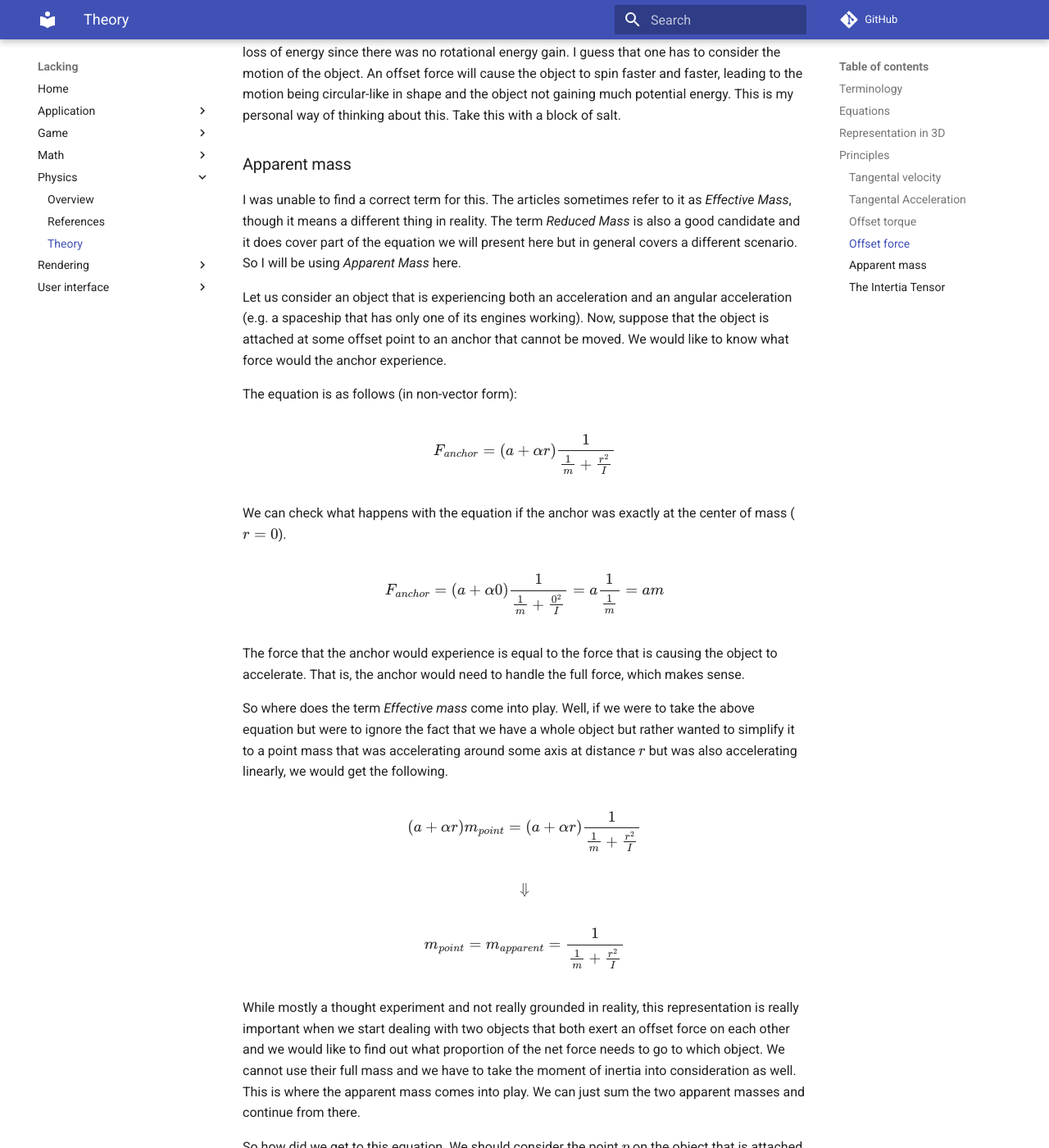
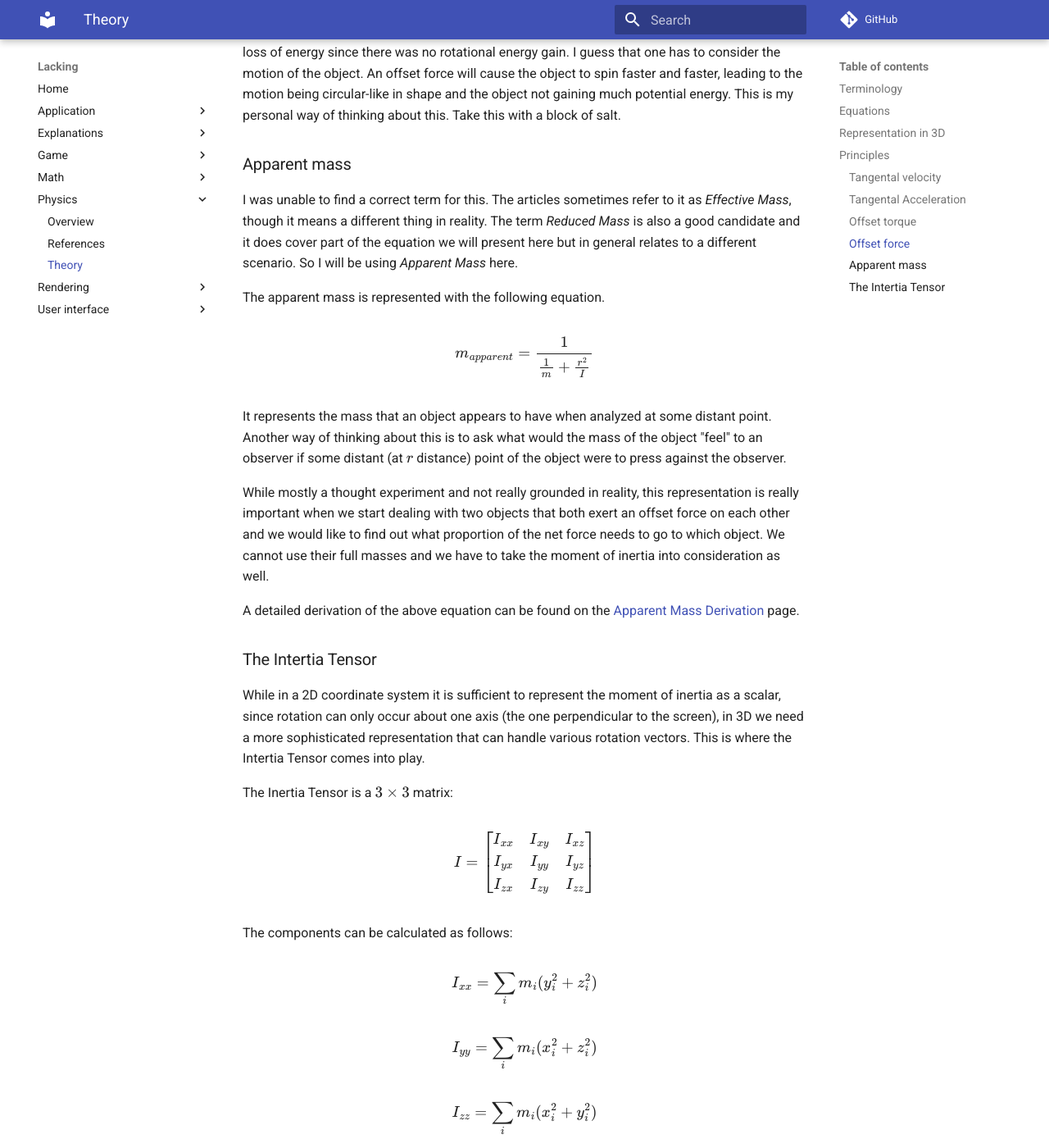
Before and after one commit to mokiat/lacking, an MkDocs documentation site: the page built from docs/physics/theory.md, in a window 1280 px wide and 1400 px high, scrolled down 4110 px. Shown: the whole window at 82% size. Built offline with MkDocs 1.6.1 and Material for MkDocs 9.7.7, drawn with Linux system fonts in a browser that asks for light colours; comment, search, counter and statistics services are not loaded; some of the changed text lies outside the part shown.

Commit message:
Extract apparent mass derivation

```diff
--- a/docs/physics/theory.md
+++ b/docs/physics/theory.md
@@ -156,152 +156,19 @@ We use the cross product to get the tangential component of the force, have it m
 
 ### Apparent mass
 
-I was unable to find a correct term for this. The articles sometimes refer to it as _Effective Mass_, though it means a different thing in reality. The term _Reduced Mass_ is also a good candidate and it does cover part of the equation we will present here but in general covers a different scenario. So I will be using _Apparent Mass_ here.
+I was unable to find a correct term for this. The articles sometimes refer to it as _Effective Mass_, though it means a different thing in reality. The term _Reduced Mass_ is also a good candidate and it does cover part of the equation we will present here but in general relates to a different scenario. So I will be using _Apparent Mass_ here.
 
-Let us consider an object that is experiencing both an acceleration and an angular acceleration (e.g. a spaceship that has only one of its engines working). Now, suppose that the object is attached at some offset point to an anchor that cannot be moved. We would like to know what force would the anchor experience.
-
-The equation is as follows (in non-vector form):
+The apparent mass is represented with the following equation.
 
 $$
-F_{anchor} = (a + \alpha r)\frac{1}{\frac{1}{m} + \frac{r^2}{I}}
+m_{apparent} = \frac{1}{\frac{1}{m} + \frac{r^2}{I}}
 $$
 
-We can check what happens with the equation if the anchor was exactly at the center of mass ($r = 0$).
+It represents the mass that an object appears to have when analyzed at some distant point. Another way of thinking about this is to ask what would the mass of the object "feel" to an observer if some distant (at $r$ distance) point of the object were to press against the observer.
 
-$$
-F_{anchor} = (a + \alpha 0)\frac{1}{\frac{1}{m} + \frac{0^2}{I}}
-= a\frac{1}{\frac{1}{m}} = am
-$$
+While mostly a thought experiment and not really grounded in reality, this representation is really important when we start dealing with two objects that both exert an offset force on each other and we would like to find out what proportion of the net force needs to go to which object. We cannot use their full masses and we have to take the moment of inertia into consideration as well.
 
-The force that the anchor would experience is equal to the force that is causing the object to accelerate. That is, the anchor would need to handle the full force, which makes sense.
-
-So where does the term _Effective mass_ come into play. Well, if we were to take the above equation but were to ignore the fact that we have a whole object but rather wanted to simplify it to a point mass that was accelerating around some axis at distance $r$ but was also accelerating linearly, we would get the following.
-
-$$
-(a + \alpha r) m_{point} = (a + \alpha r)\frac{1}{\frac{1}{m} + \frac{r^2}{I}}
-$$
-
-$$
-\Downarrow
-$$
-
-$$
-m_{point} = m_{apparent} = \frac{1}{\frac{1}{m} + \frac{r^2}{I}}
-$$
-
-While mostly a thought experiment and not really grounded in reality, this representation is really important when we start dealing with two objects that both exert an offset force on each other and we would like to find out what proportion of the net force needs to go to which object. We cannot use their full mass and we have to take the moment of inertia into consideration as well. This is where the apparent mass comes into play. We can just sum the two apparent masses and continue from there.
-
-So how did we get to this equation. We should consider the point $p$ on the object that is attached to the anchor. Since the anchor does not budge, we expect that point $p$ has to be stationary as well. Let's look at what accelerations point $p$ experiences.
-
-The first acceleration it experiences is the one from the object's acceleration and angular acceleration.
-
-$$
-a_{object} = a + \alpha r
-$$
-
-The equation above is the one we already looked at in the [tangental acceleration](#tangental-acceleration) section.
-
-The second acceleration it experiences is the one from the anchor, which is trying to resist the point's motion.
-
-$$
-a_{anchor} = -\frac{F_{anchor}}{m} - \frac{F_{anchor}r^2}{I}
-$$
-
-NOTE: The sign is negative, as the anchor acceleration acts in the opposite direction.
-
-This one is a bit more complicated. Let's look at how we arived at the two terms. The first one represents the acceleration that the whole object would experience because of $F_{anchor}$ and the second one is the tangential acceleration.
-
-Recall from [offset force](#offset-force) that a force applied to an object induces a force on the center of mass and a torque.
-
-Linear acceleration:
-
-$$
-F_{cm} = -F_{anchor}
-$$
-
-$$
-\Downarrow
-$$
-
-$$
-a_{cm} = -\frac{F_{cm}}{m} = -\frac{F_{anchor}}{m}
-$$
-
-Angular acceleration:
-
-$$
-\tau_{cm} = -F_{anchor} r
-$$
-
-$$
-\Downarrow
-$$
-
-$$
-\frac{\tau_{cm}}{I} = -\frac{F_{anchor} r}{I}
-$$
-
-$$
-\Downarrow
-$$
-
-$$
-\alpha = -\frac{F_{anchor} r}{I}
-$$
-
-$$
-\Downarrow
-$$
-
-$$
-\alpha r = -\frac{F_{anchor} r r}{I} = -\frac{F_{anchor} r^2}{I}
-$$
-
-$$
-\Downarrow
-$$
-
-$$
-a_{tangent} = -\frac{F_{anchor} r r}{I} = -\frac{F_{anchor} r^2}{I}
-$$
-
-Hence:
-
-$$
-a_{anchor} = a_{cm} + a_{tangent} = - \frac{F_{anchor}}{m} - \frac{F_{anchor}r^2}{I}
-$$
-
-Now, we want to get back to the two original equations. If the point $p$ is to be stationary, we want the acceleration induced by the object to be negated by the acceleration induced by the anchor force.
-
-$$
-a_{object} = - a_{anchor}
-$$
-
-$$
-\Downarrow
-$$
-
-$$
-a + \alpha r = \frac{F_{anchor}}{m} + \frac{F_{anchor}r^2}{I}
-$$
-
-$$
-\Downarrow
-$$
-
-$$
-F_{anchor} (\frac{1}{m} + \frac{r^2}{I}) = (a + \alpha r)
-$$
-
-$$
-\Downarrow
-$$
-
-$$
-F_{anchor} = (a + \alpha r) \frac{1}{\frac{1}{m} + \frac{r^2}{I}}
-$$
-
-And so we have arrived at our initial equation.
+A detailed derivation of the above equation can be found on the [Apparent Mass Derivation](../explanations/apparent-mass-derivation.md) page.
 
 ### The Intertia Tensor
 
@@ -353,3 +220,5 @@ Having the Inertia Tensor, one can calculate the angular acceleration vector as
 $$
 \vec{\alpha} = I^{-1} \vec{\tau} = I^{-1} (\vec{r} \times \vec{F})
 $$
+
+Check the [References](./references.md) page for links to resources with more detailed information.
```
Also changed, not shown: docs/explanations/apparent-mass-derivation.md (added, +131 -0 lines), docs/explanations/apparent-mass-derivation-01.svg (added).
